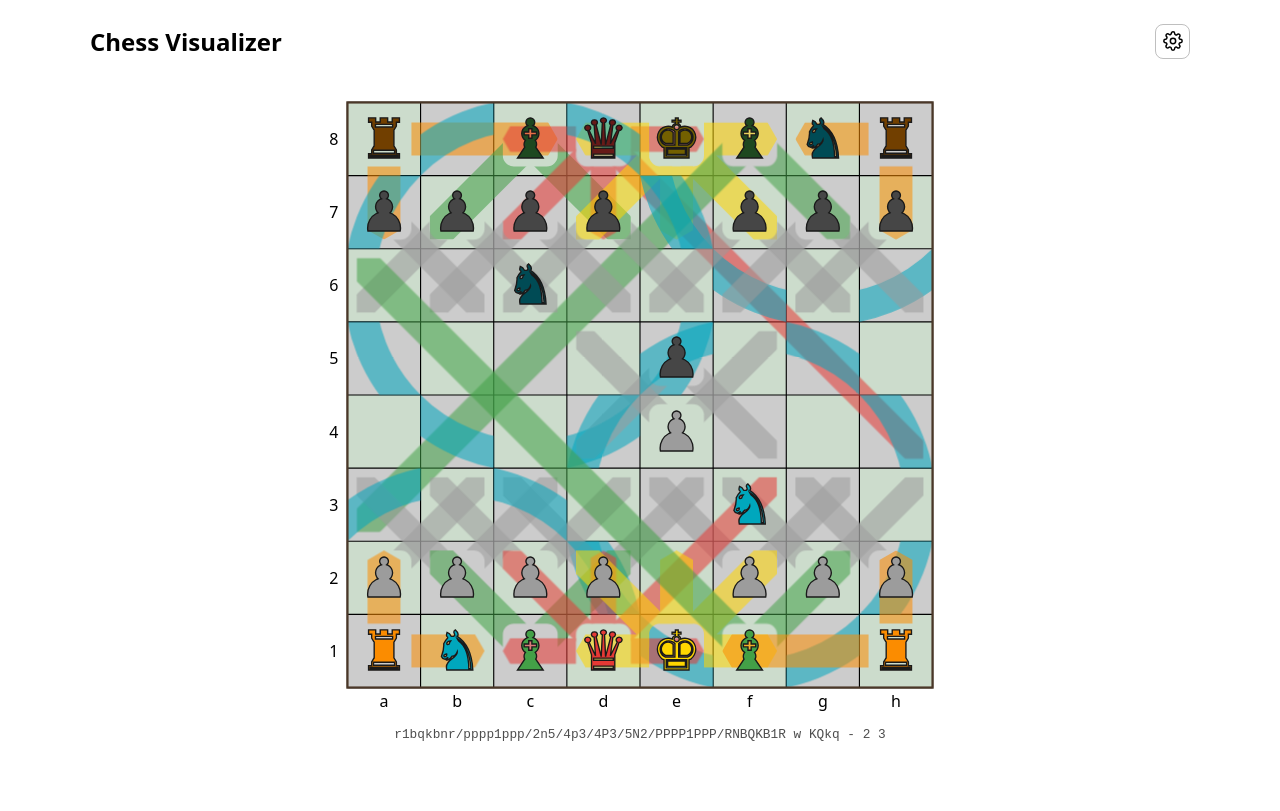
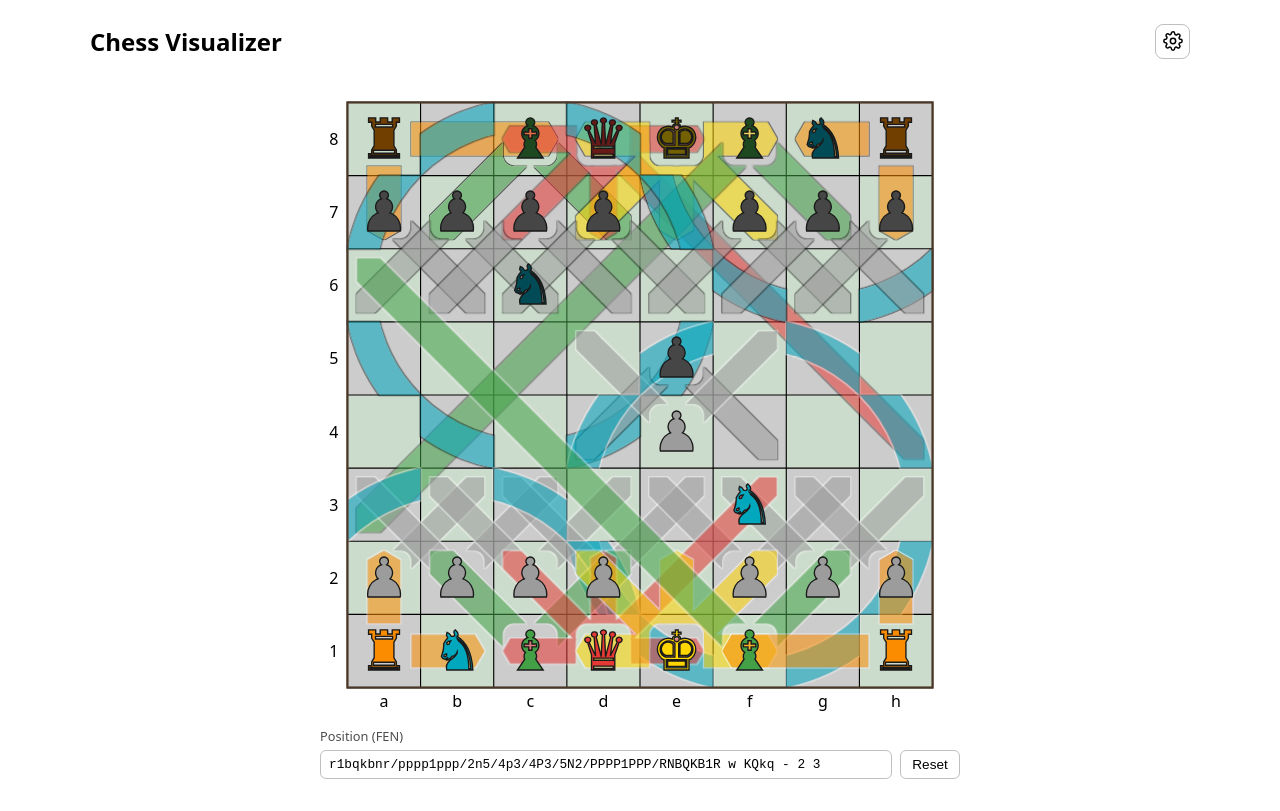
Before and after one commit to ivan-veselovsky/chess-visualizer, a React (Vite) app: page / in a window 1280 px wide. Built offline with nearby package versions, Linux system fonts and the light colour scheme.

Commit message:
outlines added as a way to distinguish white and black

```diff
--- a/src/app/App.tsx
+++ b/src/app/App.tsx
@@ -1,6 +1,7 @@
-import { useState } from "react";
-import { chess } from "../chess/position";
+import { useMemo, useRef, useState } from "react";
+import { SAMPLE_FEN, parseFen } from "../chess/position";
 import Board from "../visualization/Board";
+import FenField from "./FenField";
 import GearIcon from "./GearIcon";
 import OptionsPanel from "./OptionsPanel";
 import { DEFAULT_OPTIONS, type Options } from "./options";
@@ -8,6 +9,17 @@ import { DEFAULT_OPTIONS, type Options } from "./options";
 export default function App() {
   const [options, setOptions] = useState<Options>(DEFAULT_OPTIONS);
   const [optionsOpen, setOptionsOpen] = useState(false);
+  const [fen, setFen] = useState(SAMPLE_FEN);
+
+  const { position, error } = useMemo(() => parseFen(fen), [fen]);
+
+  // A FEN is unparseable for most of the time it takes to type one, so the
+  // board keeps showing the last position that did parse rather than blanking.
+  const lastValid = useRef(position);
+  if (position !== null) {
+    lastValid.current = position;
+  }
+  const shown = position ?? lastValid.current;
 
   return (
     <main className="app">
@@ -27,13 +39,20 @@ export default function App() {
 
       <div className="app-body">
         <section className="board-pane">
-          <Board
-            position={chess}
-            colors={options.boardColors}
-            attacks={options.attacks}
-            showGrid={options.showGrid}
+          {shown !== null && (
+            <Board
+              position={shown}
+              colors={options.boardColors}
+              attacks={options.attacks}
+              showGrid={options.showGrid}
+            />
+          )}
+          <FenField
+            value={fen}
+            error={error}
+            onChange={setFen}
+            onReset={() => setFen(SAMPLE_FEN)}
           />
-          <p className="fen">{chess.fen()}</p>
         </section>
 
         {optionsOpen && (
--- /dev/null
+++ b/src/app/FenField.tsx
@@ -0,0 +1,46 @@
+interface FenFieldProps {
+  value: string;
+  /** Why the current text was rejected, or null while it parses. */
+  error: string | null;
+  onChange: (fen: string) => void;
+  onReset: () => void;
+}
+
+/**
+ * The position, as an editable FEN. The board follows every keystroke that
+ * parses; one that does not is reported here and leaves the board alone.
+ */
+export default function FenField({
+  value,
+  error,
+  onChange,
+  onReset,
+}: FenFieldProps) {
+  return (
+    <div className="fen-field">
+      <label htmlFor="fen">Position (FEN)</label>
+      <div className="fen-field-inputs">
+        <input
+          id="fen"
+          type="text"
+          className={error === null ? "fen-input" : "fen-input fen-input-invalid"}
+          value={value}
+          spellCheck={false}
+          autoComplete="off"
+          autoCapitalize="off"
+          aria-invalid={error !== null}
+          aria-describedby={error === null ? undefined : "fen-error"}
+          onChange={(event) => onChange(event.target.value)}
+        />
+        <button type="button" className="reset-button" onClick={onReset}>
+          Reset
+        </button>
+      </div>
+      {error !== null && (
+        <p id="fen-error" className="fen-error" role="alert">
+          {error}
+        </p>
+      )}
+    </div>
+  );
+}
--- a/src/app/options.ts
+++ b/src/app/options.ts
@@ -10,11 +10,13 @@ export type {
   AttackOptions,
   BoardColors,
   KnightRingOptions,
+  OutlineWidths,
   StripeStyle,
 } from "../visualization/options";
 export {
   DEFAULT_ATTACK_COLORS,
   DEFAULT_BISHOP_STRIPE,
+  DEFAULT_OUTLINE_WIDTHS,
   DEFAULT_FULL_WIDTH_RAYS,
   DEFAULT_DECAY_PER_BLOCKER,
   DEFAULT_KING_STRIPE,
--- a/src/chess/position.ts
+++ b/src/chess/position.ts
@@ -1,7 +1,37 @@
-import { Chess } from "chess.js";
+import { Chess, validateFen } from "chess.js";
 
 /** Sample position: Italian/Ruy-Lopez style opening after 1.e4 e5 2.Nf3 Nc6. */
 export const SAMPLE_FEN =
   "r1bqkbnr/pppp1ppp/2n5/4p3/4P3/5N2/PPPP1PPP/RNBQKB1R w KQkq - 2 3";
 
-export const chess = new Chess(SAMPLE_FEN);
+export interface ParsedFen {
+  position: Chess | null;
+  /** Why the FEN was rejected, when it was. */
+  error: string | null;
+}
+
+/**
+ * Reads a FEN into a position. Invalid input is reported rather than thrown, so
+ * a half-typed FEN can leave the board showing the last one that parsed.
+ */
+export function parseFen(fen: string): ParsedFen {
+  const trimmed = fen.trim();
+  if (trimmed === "") {
+    return { position: null, error: "Enter a FEN" };
+  }
+
+  const validation = validateFen(trimmed);
+  if (!validation.ok) {
+    return { position: null, error: validation.error ?? "Invalid FEN" };
+  }
+
+  try {
+    return { position: new Chess(trimmed), error: null };
+  } catch (cause) {
+    // validateFen and the constructor disagree on a few edge cases.
+    return {
+      position: null,
+      error: cause instanceof Error ? cause.message : "Invalid FEN",
+    };
+  }
+}
--- a/src/styles.css
+++ b/src/styles.css
@@ -5,6 +5,9 @@
   /* --attack-* are supplied per-board by <Board>, opaque; the alpha comes from
      ATTACK_BASE_OPACITY and the decay per blocker. */
   --piece-outline: #1a1a1a;
+  /* Traced around each side's attack marks to tell the two apart. */
+  --attack-outline-white: #ffffff;
+  --attack-outline-black: #000000;
   /* How much of a piece's own colour survives when its side is black. */
   --piece-dark-mix: 45%;
   --panel-border: color-mix(in srgb, currentColor 25%, transparent);
@@ -80,12 +83,45 @@ body {
   display: block;
 }
 
-.fen {
-  margin: 0;
+.fen-field {
+  width: 100%;
+  max-width: 640px;
+}
+
+.fen-field > label {
+  display: block;
+  margin-bottom: 0.3rem;
+  font-size: 0.8rem;
+  opacity: 0.7;
+}
+
+.fen-field-inputs {
+  display: flex;
+  align-items: stretch;
+  gap: 0.5rem;
+}
+
+.fen-input {
+  flex: 1 1 auto;
+  min-width: 0;
+  padding: 0.4rem 0.5rem;
   font-family: ui-monospace, monospace;
   font-size: 0.8rem;
-  opacity: 0.7;
-  overflow-wrap: anywhere;
+  color: inherit;
+  background: none;
+  border: 1px solid var(--panel-border);
+  border-radius: 6px;
+}
+
+.fen-input-invalid {
+  border-color: var(--invalid);
+  color: var(--invalid);
+}
+
+.fen-error {
+  margin: 0.35rem 0 0;
+  font-size: 0.8rem;
+  color: var(--invalid);
 }
 
 /* --- Board layers ------------------------------------------------------- */
@@ -101,6 +137,14 @@ body {
 .grid-line {
   stroke: var(--grid-line);
   stroke-width: 1;
+}
+
+.attack-outline-ink-white {
+  flood-color: var(--attack-outline-white);
+}
+
+.attack-outline-ink-black {
+  flood-color: var(--attack-outline-black);
 }
 
 .attack-stripe {
--- a/src/visualization/geometry.ts
+++ b/src/visualization/geometry.ts
@@ -13,6 +13,13 @@ export const BOARD_SIZE = FILES.length * SQUARE_SIZE;
 /** Margin around the board that carries the file/rank labels. */
 export const BORDER_SIZE = 24;
 export const CANVAS_SIZE = BOARD_SIZE + 2 * BORDER_SIZE;
+
+/**
+ * A thousandth of a square side. Lengths are given in square sides throughout,
+ * but a hairline is a couple of thousandths of one, and "0.01" is harder to set
+ * by eye than "10".
+ */
+export const MILLI_SQUARE = SQUARE_SIZE / 1000;
 
 /** Opacity of an undimmed attack stripe. */
 export const ATTACK_BASE_OPACITY = 0.55;
--- a/src/visualization/layers/attacks/KnightAttacks.tsx
+++ b/src/visualization/layers/attacks/KnightAttacks.tsx
@@ -1,6 +1,5 @@
 import { knightAttackedSquares } from "../../../chess/attacks";
 import {
-  ATTACK_BASE_OPACITY,
   SQUARE_SIZE,
   squareBox,
   squareCenter,
@@ -42,7 +41,6 @@ export default function KnightAttacks({
         r={(inner + outer) / 2}
         className="attack-stripe attack-knight"
         strokeWidth={outer - inner}
-        strokeOpacity={ATTACK_BASE_OPACITY}
         clipPath={`url(#${clipId})`}
       />
     </g>
--- a/src/visualization/layers/attacks/PawnAttacks.tsx
+++ b/src/visualization/layers/attacks/PawnAttacks.tsx
@@ -1,6 +1,5 @@
 import { pawnAttacks, type PawnAttack } from "../../../chess/attacks";
 import {
-  ATTACK_BASE_OPACITY,
   BOARD_SIZE,
   SQUARE_SIZE,
   rayPoint,
@@ -84,11 +83,11 @@ export default function PawnAttacks({
     );
   };
 
-  // Transparency applied once to the pair: the two marks leave the pawn's inner
-  // square close together and overlap there, and compositing them opaque first
-  // keeps that junction the same shade as the rest.
+  // The two marks leave the pawn's inner square close together and overlap
+  // there. They are stroked opaque and AttackLayer applies the transparency to
+  // the composited pair, which keeps that junction the same shade as the rest.
   return (
-    <g opacity={ATTACK_BASE_OPACITY}>
+    <g>
       <clipPath id={startClipId}>
         <path d={startClipPath} clipRule="evenodd" />
       </clipPath>
--- a/src/visualization/layers/attacks/RayStripes.tsx
+++ b/src/visualization/layers/attacks/RayStripes.tsx
@@ -1,7 +1,6 @@
 import type { Square } from "chess.js";
 import type { AttackAxis, RaySquare } from "../../../chess/attacks";
 import {
-  ATTACK_BASE_OPACITY,
   BOARD_SIZE,
   SQUARE_SIZE,
   perpendicular,
@@ -191,13 +190,13 @@ export default function RayStripes({
   const upTo = (square: Square, direction: readonly [number, number]): string =>
     rayStopWedgePath(square, direction, innerHalfSide, orientation);
 
-  // Transparency is applied once, to the whole piece. Its stripes are stroked
-  // opaque and composited together first, so where they overlap — which they do
-  // wherever several rays leave the same square — the colour stays flat instead
-  // of doubling up. Only the per-blocker dimming varies stroke by stroke, and
-  // stripes at different intensities never cover each other.
+  // Stripes are stroked opaque; AttackLayer composites the piece and applies the
+  // transparency once, so where they overlap — which they do wherever several
+  // rays leave the same square — the colour stays flat instead of doubling up.
+  // Only the per-blocker dimming varies stroke by stroke, and stripes at
+  // different intensities never cover each other.
   return (
-    <g opacity={ATTACK_BASE_OPACITY}>
+    <g>
       <clipPath id={startHoleId}>
         <path d={startHolePath} clipRule="evenodd" />
       </clipPath>
--- a/src/visualization/options.ts
+++ b/src/visualization/options.ts
@@ -110,6 +110,25 @@ export const DEFAULT_PAWN_MARK_WIDTH = 0.35;
  * properties on the board's root <svg>, which is also where the piece glyphs
  * pick up their tint — so a piece and its attacks can never disagree.
  */
+/**
+ * Widths of the outline traced around each side's attack marks — the one thing
+ * that tells the two sides' marks apart, since a piece and its attacks share a
+ * colour whatever side it is on. Zero draws none for that side.
+ *
+ * In milli-squares, not square sides: a hairline is a few thousandths of a
+ * square, and the rest of this file's lengths would need three decimals to say
+ * so. The only lengths here measured that way.
+ */
+export interface OutlineWidths {
+  white: number;
+  black: number;
+}
+
+export const DEFAULT_OUTLINE_WIDTHS: OutlineWidths = {
+  white: 10,
+  black: 10,
+};
+
 export interface AttackColors {
   king: string;
   queen: string;
@@ -130,6 +149,8 @@ export const DEFAULT_ATTACK_COLORS: AttackColors = {
 
 export interface AttackOptions {
   colors: AttackColors;
+  /** In milli-squares — see DEFAULT_OUTLINE_WIDTHS. */
+  outlineWidths: OutlineWidths;
   decayPerBlocker: number;
   rayInnerSquare: number;
   rayStartCornerRadius: number;
@@ -144,6 +165,7 @@ export interface AttackOptions {
 
 export const DEFAULT_ATTACK_OPTIONS: AttackOptions = {
   colors: DEFAULT_ATTACK_COLORS,
+  outlineWidths: DEFAULT_OUTLINE_WIDTHS,
   decayPerBlocker: DEFAULT_DECAY_PER_BLOCKER,
   rayInnerSquare: DEFAULT_RAY_INNER_SQUARE,
   rayStartCornerRadius: DEFAULT_RAY_START_CORNER_RADIUS,
```
Also changed, not shown: src/app/OptionsPanel.tsx (+40 -0 lines), src/visualization/layers/AttackLayer.tsx (+67 -2 lines).
